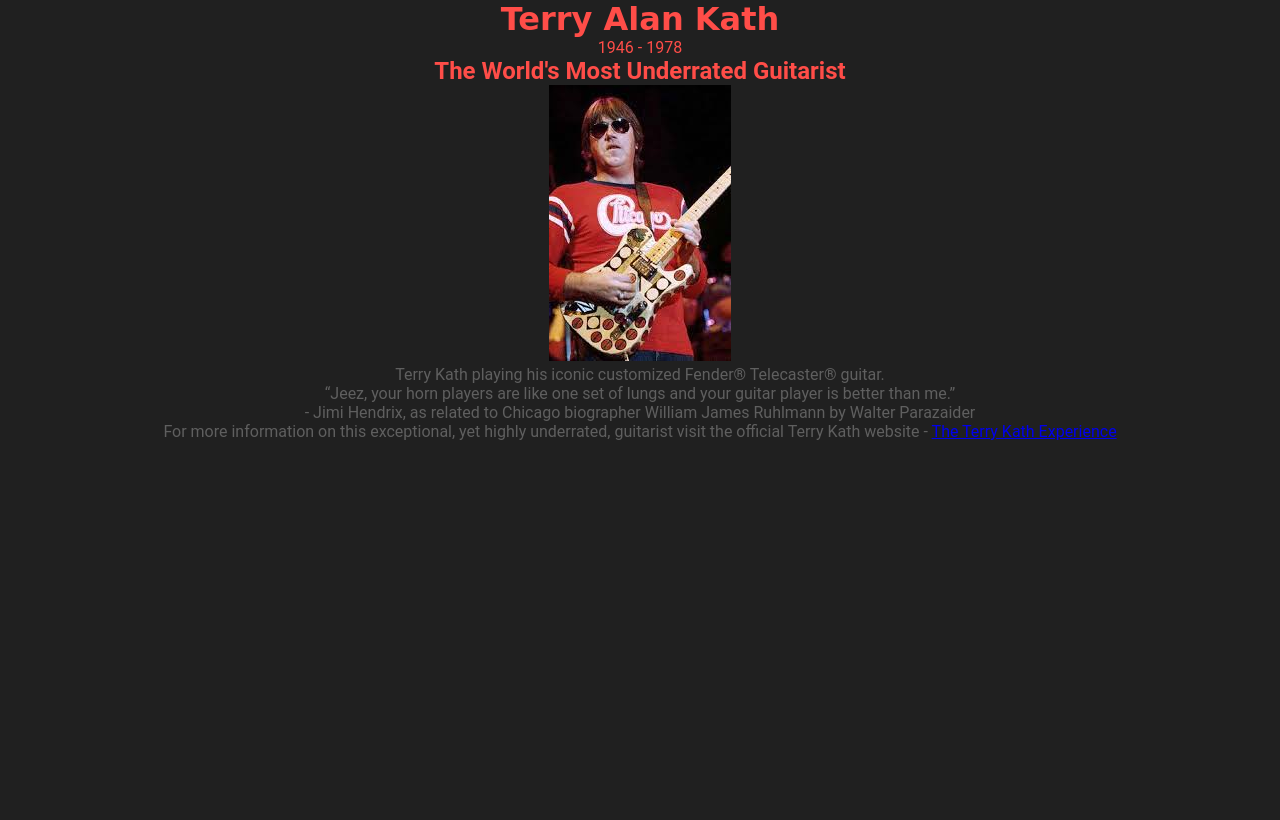
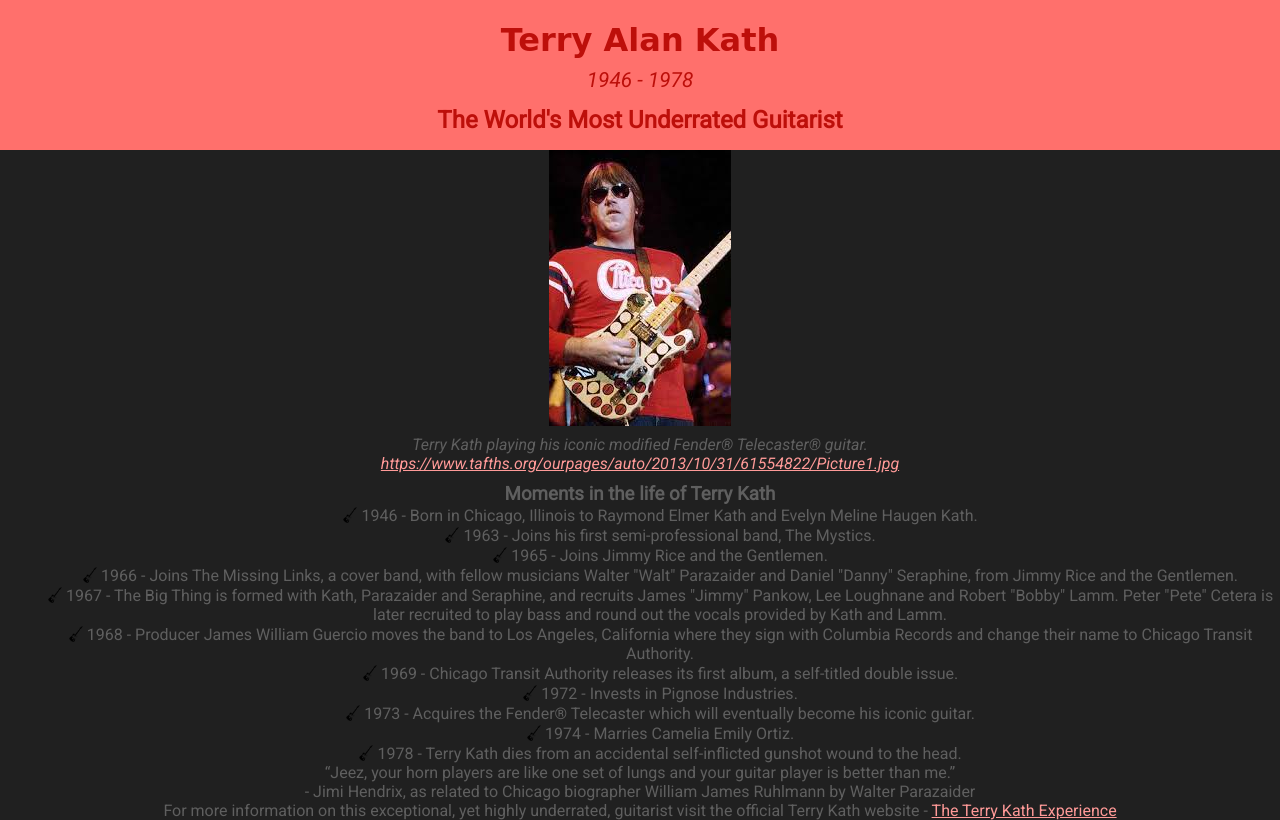
Before and after one commit to vlpatterson59/tribute-page, a plain HTML site: page index.html in a window 1280 px wide. Drawn offline with Linux system fonts and the light colour scheme; a web font is replaced by a local one.

Commit message:
working on the content

```diff
--- a/index.html
+++ b/index.html
@@ -16,13 +16,15 @@
     <meta charset="UTF-8">
     <meta name="viewport" content="width=device-width, initial-scale=1.0">
     <title>Terry Alan Kath Tribute Page</title>
+    <link rel="preconnect" href="https://fonts.gstatic.com">
+    <link href="https://fonts.googleapis.com/css2?family=Molle:ital@1&family=Roboto:ital@0;1&display=swap" rel="stylesheet">
     <link rel="stylesheet" href="styles.css">
 </head>
 <body>
     <main>
         <!-- User Story #1: My tribute page should have an element with a corresponding id="main", which contains all other elements. -->
         <div id="main">
-            <div id="banner" class="color-primary-0">
+            <div id="banner">
                 <!-- User Story #2: I should see an element with a corresponding id="title", which contains a string (i.e. text) that describes the subject of the tribute page (e.g. "Dr. Norman Borlaug"). -->
                 <h1 id="title">Terry Alan Kath</h1>
                 <p>1946 - 1978</p>
@@ -34,14 +36,27 @@
                     <!-- User Story #4: Within the img-div element, I should see an img element with a corresponding id="image". -->
                     <!-- User Story #8: The img element should responsively resize, relative to the width of its parent element, without exceeding its original size. -->
                     <!-- User Story #9: The img element should be centered within its parent element. -->
-                    <img src="images/my favourite guitarist.jpg" alt="Guitarist Terry Kath playing his iconic customized Fender Telecaster" id="image">
+                    <img src="images/my favourite guitarist.jpg" alt="Guitarist Terry Kath playing his iconic modified Fender Telecaster" id="image">
                     <!-- User Story #5: Within the img-div element, I should see an element with a corresponding id="img-caption" that contains textual content describing the image shown in img-div. -->
-                    <figcaption id="img-caption">Terry Kath playing his iconic customized Fender&reg; Telecaster&reg; guitar.</figcaption>
+                    <figcaption id="img-caption">Terry Kath playing his iconic modified Fender&reg; Telecaster&reg; guitar.<br><a href="https://www.tafths.org/ourpages/auto/2013/10/31/61554822/Picture1.jpg">https://www.tafths.org/ourpages/auto/2013/10/31/61554822/Picture1.jpg</a></figcaption>
                 </figure>
             </div>
             <!-- User Story #6: I should see an element with a corresponding id="tribute-info", which contains textual content describing the subject of the tribute page. -->
             <div id="tribute-info">
-
+                <h3>Moments in the life of Terry Kath</h3>
+                <ul>
+                    <li>1946 - Born in Chicago, Illinois to Raymond Elmer Kath and Evelyn Meline Haugen Kath.</li>
+                    <li>1963 - Joins his first semi-professional band, The Mystics.</li>
+                    <li>1965 - Joins Jimmy Rice and the Gentlemen.</li>
+                    <li>1966 - Joins The Missing Links, a cover band, with fellow musicians Walter "Walt" Parazaider and Daniel "Danny" Seraphine, from Jimmy Rice and the Gentlemen.</li>
+                    <li>1967 - The Big Thing is formed with Kath, Parazaider and Seraphine, and recruits James "Jimmy" Pankow, Lee Loughnane and Robert "Bobby" Lamm. Peter "Pete" Cetera is later recruited to play bass and round out the vocals provided by Kath and Lamm.</li>
+                    <li>1968 - Producer James William Guercio moves the band to Los Angeles, California where they sign with Columbia Records and change their name to Chicago Transit Authority.</li>
+                    <li>1969 - Chicago Transit Authority releases its first album, a self-titled double issue.</li>
+                    <li>1972 - Invests in Pignose Industries.</li>
+                    <li>1973 - Acquires the Fender&reg; Telecaster which will eventually become his iconic guitar.</li>
+                    <li>1974 - Marries Camelia Emily Ortiz.</li>
+                    <li>1978 - Terry Kath dies from an accidental self-inflicted gunshot wound to the head.</li>
+                  </ulid=>
             </div>
         </div>
     </main>
--- a/styles.css
+++ b/styles.css
@@ -1,20 +1,22 @@
-.color-primary-0 { color: #FF4D48 }	/* Main Primary color */
-.color-primary-1 { color: #FF9A98 }
-.color-primary-2 { color: #FF706C }
-.color-primary-3 { color: #F1241F }
-.color-primary-4 { color: #BD0F0A }
+:root {
+    --color-primary-0: #FF4D48;	/* Main Primary color */
+    --color-primary-1: #FF9A98;
+    --color-primary-2: #FF706C;
+    --color-primary-3: #F1241F;
+    --color-primary-4: #BD0F0A;
 
-.color-secondary-1-0 { color: #4359B5 }	/* Main Secondary color (1) */
-.color-secondary-1-1 { color: #8D9DDC }
-.color-secondary-1-2 { color: #6174C4 }
-.color-secondary-1-3 { color: #263FA4 }
-.color-secondary-1-4 { color: #162B81 }
+    --color-secondary-1-0: #4359B5;	/* Main Secondary color (1) */
+    --color-secondary-1-1: #8D9DDC;
+    --color-secondary-1-2: #6174C4;
+    --color-secondary-1-3: #263FA4;
+    --color-secondary-1-4: #162B81;
 
-.color-secondary-2-0 { color: #EEFC47 }	/* Main Secondary color (2) */
-.color-secondary-2-1 { color: #F6FD97 }
-.color-secondary-2-2 { color: #F2FC6B }
-.color-secondary-2-3 { color: #DEED1E }
-.color-secondary-2-4 { color: #ADBA0A }
+    --color-secondary-2-0: #EEFC47;	/* Main Secondary color (2) */
+    --color-secondary-2-1: #F6FD97;
+    --color-secondary-2-2: #F2FC6B;
+    --color-secondary-2-3: #DEED1E;
+    --color-secondary-2-4: #ADBA0A;
+}
 
 * {
     margin: 0;
@@ -32,5 +34,49 @@ h1 {
 }
 
 #banner {
+    background-color: var(--color-primary-2);
+    color: var(--color-primary-4);
+    line-height: 2.5em;
+    padding-top: 20px;
+    padding-bottom: 10px;
+}
 
+#banner p {
+    font-style: italic;
+    font-size: 1.3em;
 }
+
+#img-caption {
+    font-style: italic;
+    margin-top: 5px;
+    margin-bottom: 10px;
+}
+
+a:link {
+    color: var(--color-primary-1);
+}
+
+a:visited {
+    color: var(--color-secondary-1-1);
+}
+
+a:hover {
+    background-color: var(--color-primary-1);
+    color: var(--color-primary-4);
+}
+
+ul {
+    list-style: none;
+}
+
+ul li::before {
+    content: "";
+    background-image: url("images/52666-200.png");
+    background-size: contain;
+    display: inline-block;
+    width: 1em;
+    height: 1em;
+    position: relative;
+    top: 0.1rem;
+    margin-right: 0.2rem;
+}
```
Also changed, not shown: images/52666-200.png (added).
